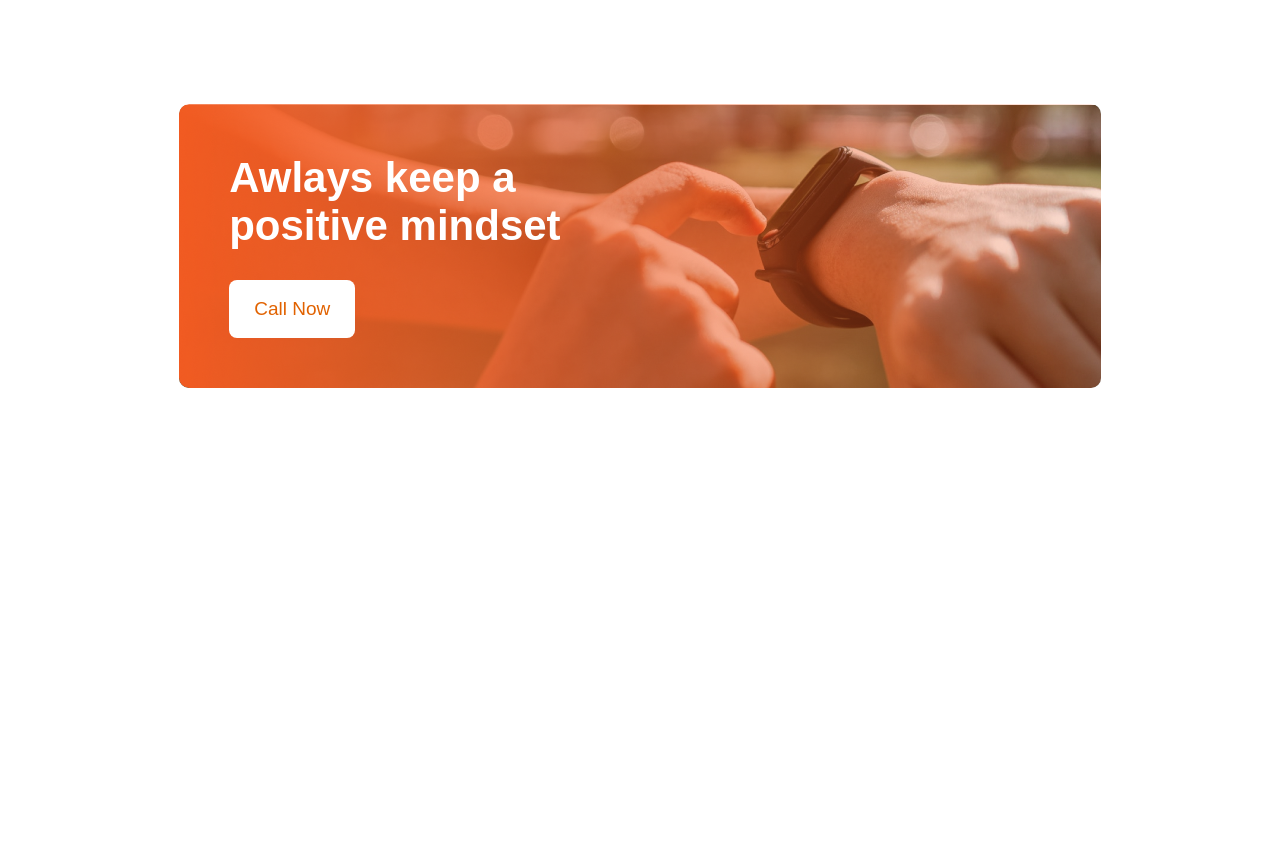
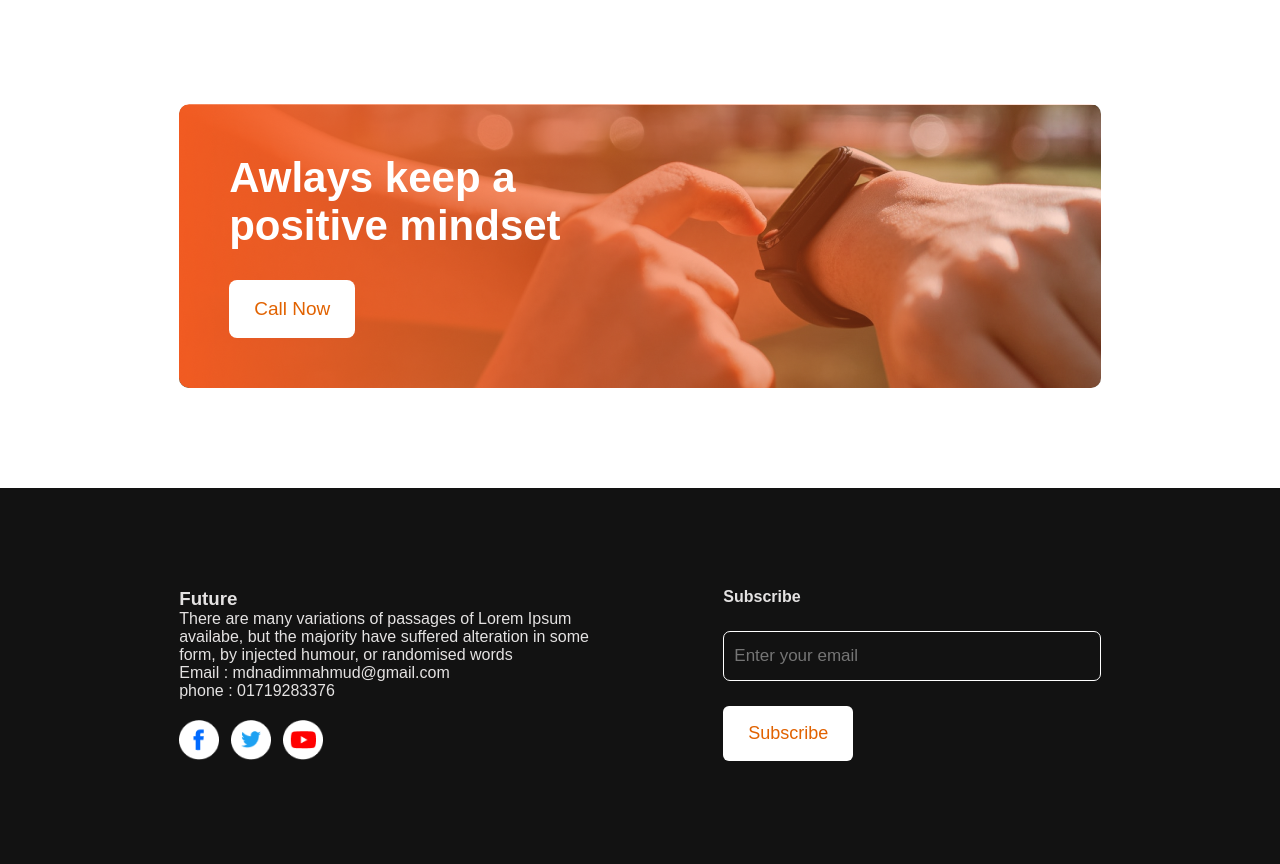
Before and after one commit to Nadim-Mahmud751/new-year-new, a plain HTML site: page index.html in a window 1280 px wide. Shown: the part 1883-2747 px from the top of the page. Before the commit the page ends 2371 px from the top, so only its background shows below. Drawn offline with Linux system fonts and the light colour scheme.

Commit message:
added footer and styles footer

```diff
--- a/index.html
+++ b/index.html
@@ -94,7 +94,25 @@
      </div>
    </section>
    <!--footer -->
-
-
+   <section id="footer">
+    <div class="container">
+        <div class="left">
+            <h3>Future</h3>
+            <p class="bio">There are many variations of passages of Lorem Ipsum availabe, but the majority have suffered alteration in some form, by injected humour, or randomised words</p>
+            <p class="bio">Email : mdnadimmahmud@gmail.com</p>
+            <p class="bio">phone : 01719283376</p>
+            <div class="social">
+                 <a href="#"><img src="./images/icons/fb.png" alt=""></i></a>
+                 <a href="#"><img src="./images/icons/twitter.png" alt=""></i></a>
+                 <a href="#"><img src="./images/icons/youtube.png" alt=""></i></a>
+            </div>
+        </div>
+        <div class="right">
+            <h4 class="right-title">Subscribe</h4>
+            <input type="email" name="" placeholder="Enter your email" id="">
+            <button class="subscribe">Subscribe</button>
+        </div>
+    </div>
+  </section>
 </body>
 </html>
--- a/styles/style.css
+++ b/styles/style.css
@@ -158,3 +158,65 @@ button{
     border-radius: 8px;
     font-weight: 500;
 }
+/* styles footer */
+#footer {
+    background-color: rgb(18, 18, 18);
+    color:rgb(228, 226, 226)
+}
+#footer .container{
+    display: flex;
+    justify-content: space-between;
+}
+#footer .title{
+    font-size: 40px;
+    font-weight: 600;
+    padding-bottom: 10px;
+}
+#footer .left{
+    width: 45%;
+}
+#footer left .bio{
+    font-weight: 400;
+    font-size: 15px;
+    line-height: 18px;
+    letter-spacing: 0.3px;
+    padding: 10px 0px;
+}
+#footer .left .social{
+    margin-top: 20px;
+    display: flex;
+    gap: 12px;
+}
+#footer .left .social a img{
+    width: 40px;
+    height: 40px;
+}
+#footer .right input{
+    width: 100%;
+    padding: 14px 10px;
+    background-color: transparent;
+    border-radius: 7px;
+    border: 1.5px solid white;
+    font-size: 17px;
+    color: white;
+    outline: none;
+    margin: 25px 0px;
+}
+#footer .right input::-moz-placeholder{
+    color: white;
+    font-size: 17px;
+}
+#footer .right input::-ms-placeholder{
+    color: white;
+    font-size: 17px;
+}
+#footer .right button{
+    border: none;
+    outline: none;
+    padding: 17px 25px;
+    background-color: white;
+    color: rgb(225, 98, 0);
+    font-size: 18px;
+    border-radius: 6px;
+    font-weight: 500;
+}
```
